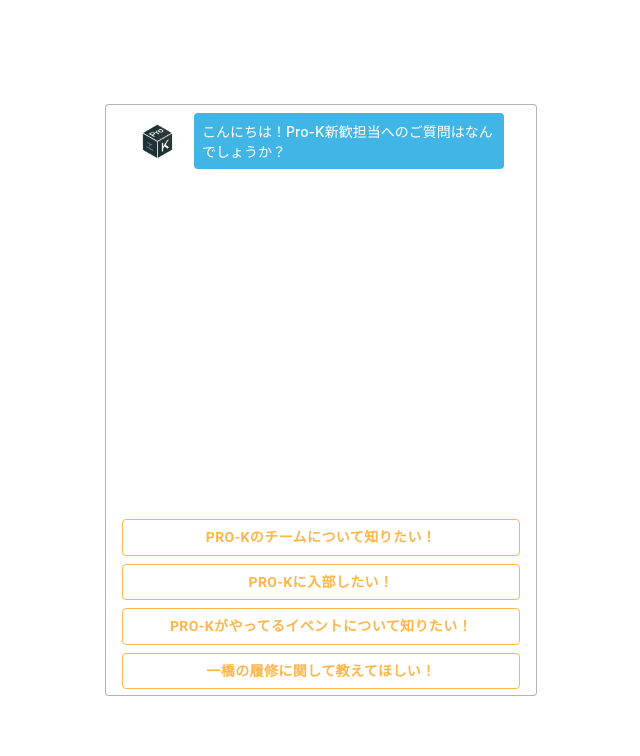
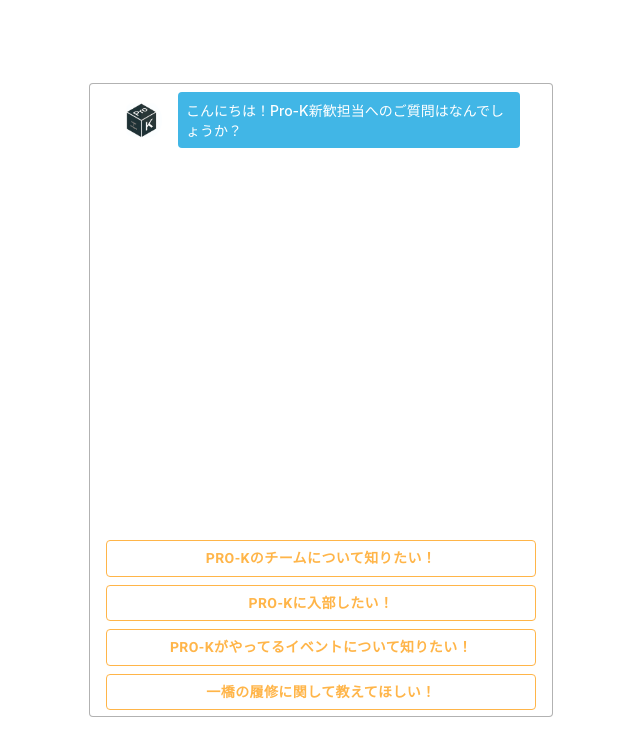
Before and after one commit to hajimism/Pro-K-Chatbot, a React (Create React App) app: page / in a window 1280 px wide. Shown: the top 756 px of the page, without its empty margins (319-959 px from the left). Built offline with nearby package versions, Linux system fonts and the light colour scheme.

Commit message:
tuning answer card style

```diff
--- a/src/App.tsx
+++ b/src/App.tsx
@@ -64,14 +64,17 @@ const App = () => {
     }
   }
 
+  // chat cycle
   const addChats = (chat: ChatProps) => {
     setChats((prevChats) => [...prevChats, chat])
   }
 
+  // display init choices
   React.useEffect(() => {
     displayNextQuestion(currentId, dataset[currentId])
   }, [])
 
+  // Auto scroll
   React.useEffect(() => {
     const scrollArea = document.getElementById('scroll-area')
     if (scrollArea) {
--- a/src/assets/styles/style.css
+++ b/src/assets/styles/style.css
@@ -9,8 +9,8 @@
   border: 1px solid rgba(0, 0, 0, 0.3);
   border-radius: 4px;
   box-sizing: border-box;
-  height: 592px;
-  max-width: 432px;
+  height: 634px;
+  max-width: 464px;
   padding: 0 1rem;
   width: 100%;
 
@@ -25,7 +25,7 @@
   display: flex;
   flex-flow: column;
   justify-content: flex-end;
-  height: 192px;
+  height: 234px;
 }
 
 .p-chat__bubble {
--- a/src/components/AnswersList.tsx
+++ b/src/components/AnswersList.tsx
@@ -14,7 +14,7 @@ const AnswersList = ({ answers, select }: AnsweListProps) => {
         display: 'flex',
         flexFlow: 'column',
         justifyContent: 'flex-end',
-        height: '192px',
+        height: '234px',
       }}
     >
       {answers.map(({ content, nextId }: AnswerProps, index: number) => (
--- a/src/dataset.ts
+++ b/src/dataset.ts
@@ -1,5 +1,6 @@
 const lineUrl = 'http://lin.ee/tfKv3EW'
 const formUrl = 'https://forms.gle/DRNAjj2rjZhJd3ok9'
+const twitterUrl = 'https://twitter.com/prok_shinkan'
 
 export const defaultDataset = {
   init: {
@@ -199,13 +200,12 @@ export const defaultDataset = {
         content: 'このページから問い合わせる',
         nextId: 'contact',
       },
-      {
-        content: '入部に関して詳しく知りたい',
-        nextId: 'join',
-      },
+      { content: '公式LINEへ', nextId: `${lineUrl}` },
+      { content: '公式Twitterへ', nextId: `${twitterUrl}` },
+
       { content: '最初の質問に戻る', nextId: 'init' },
     ],
-    question: '公式ラインやTwitterのDMまでお問い合わせください！',
+    question: '公式LINEやTwitterでご確認ください！！',
   },
   // ここまでイベント説明
 
```
